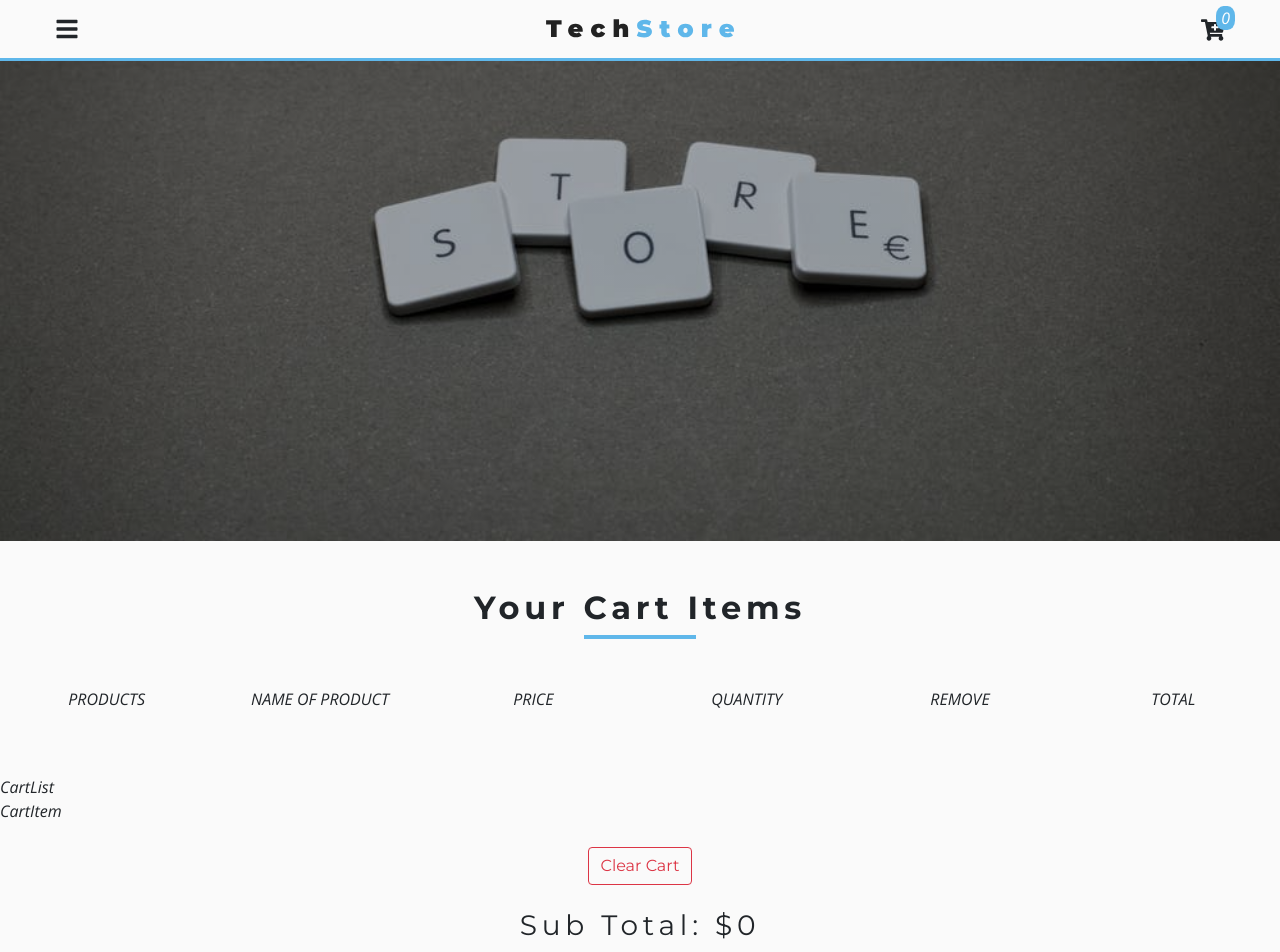
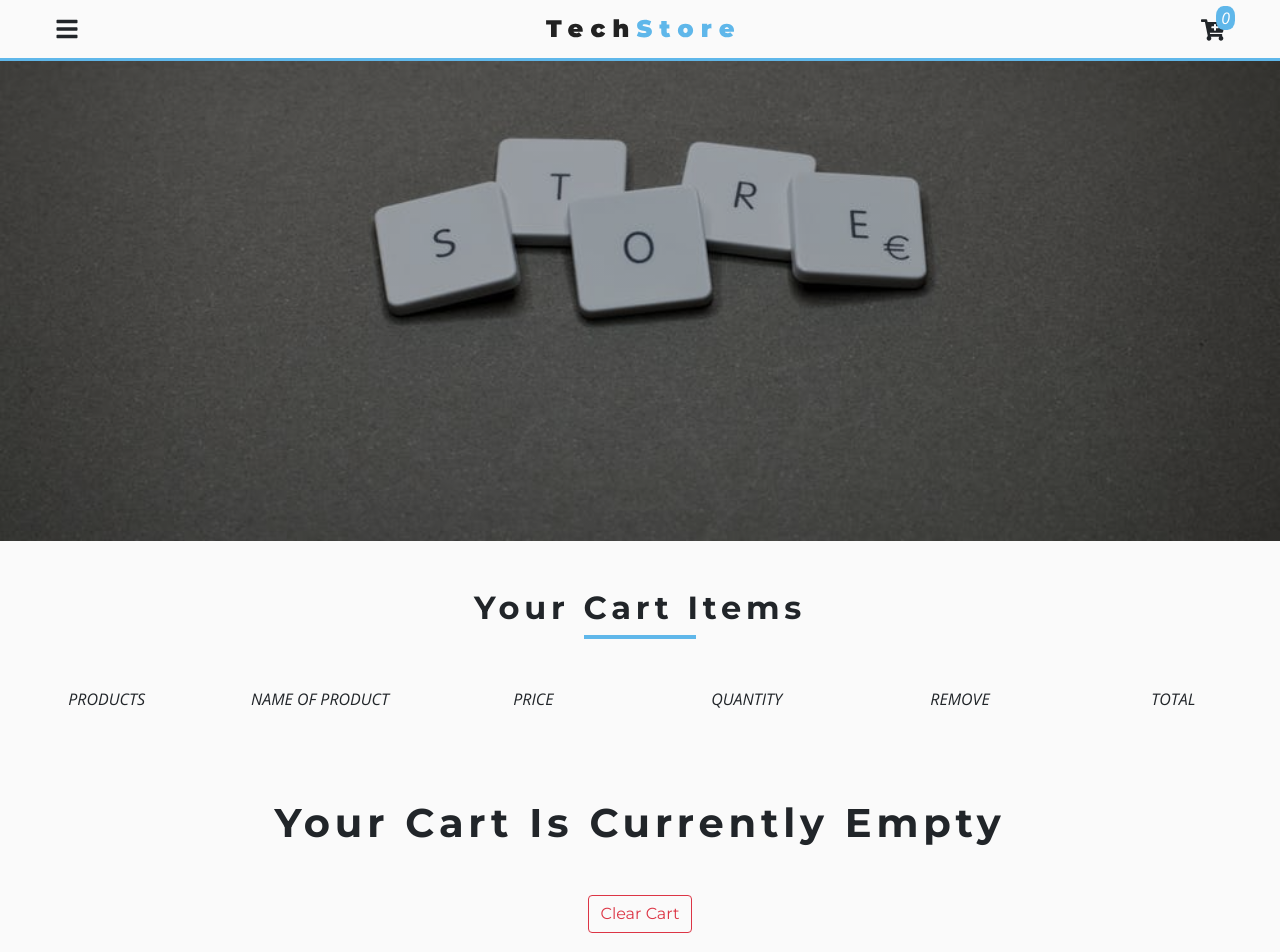
Before and after one commit to voboghure-dev/react-tech-store, a React (Create React App) app: page /cart in a window 1280 px wide. Shown: the top 952 px of the page. Built offline with nearby package versions, Linux system fonts and the light colour scheme.

Commit message:
Chapter 42
Signed-off-by: Tapan Kumer Das <tapan@devspalace.com>

```diff
--- a/src/components/CartPage/CartList.js
+++ b/src/components/CartPage/CartList.js
@@ -1,11 +1,39 @@
 import React from "react";
 import CartItem from "./CartItem";
+import { ProductConsumer } from "../../context";
 
 const CartList = (props) => {
   return (
-    <div>
-      CartList
-      <CartItem />
+    <div className="container-fluid">
+      <div className="row">
+        <div className="col">
+          <ProductConsumer>
+            {(value) => {
+              const { cart, increment, decrement, removeItem } = value;
+              if (cart.length === 0) {
+                return (
+                  <h1 className="text-title text-center my-4">
+                    your cart is currently empty
+                  </h1>
+                );
+              }
+              return (
+                <>
+                  {cart.map((item) => (
+                    <CartItem
+                      key={item.id}
+                      cartItem={item}
+                      increment={increment}
+                      decrement={decrement}
+                      removeItem={removeItem}
+                    />
+                  ))}
+                </>
+              );
+            }}
+          </ProductConsumer>
+        </div>
+      </div>
     </div>
   );
 };
```
